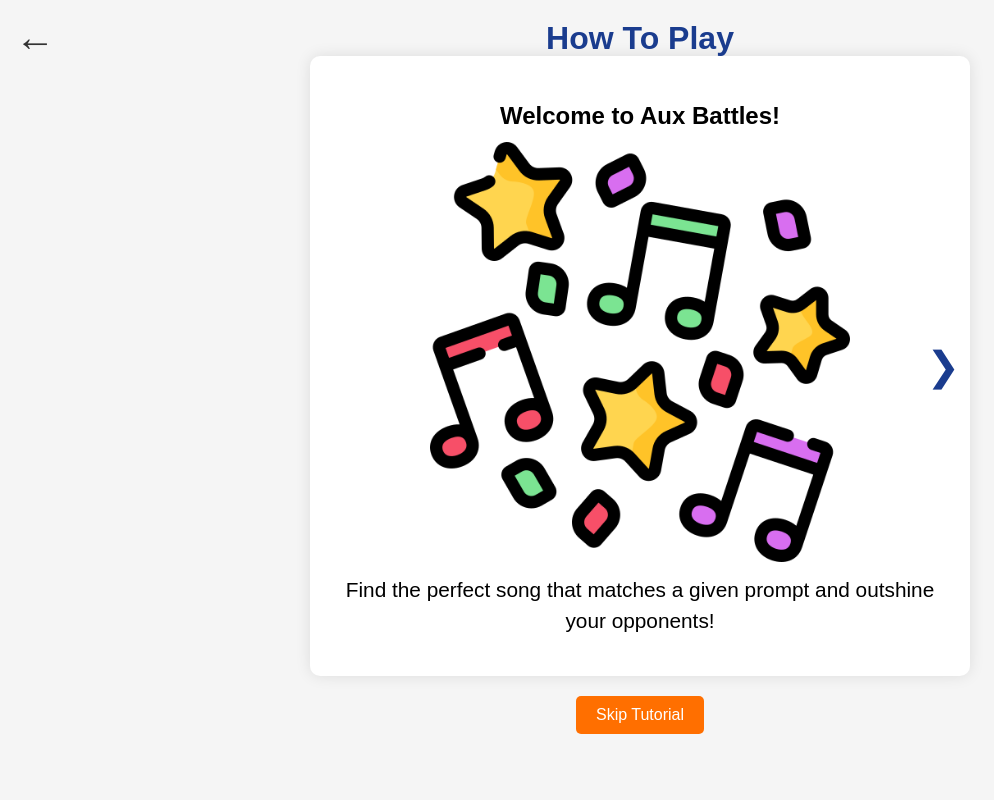
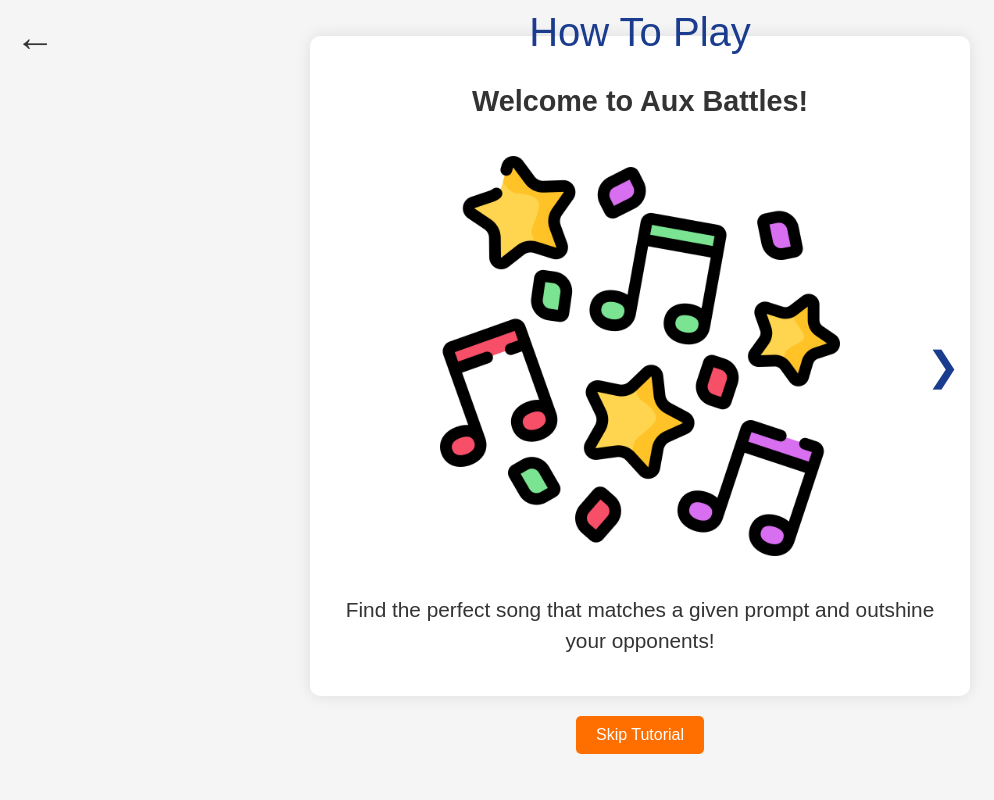
Before and after one commit to rilesthesmiles/AuxBattles, a Flask app: page /tutorial in a window 1280 px wide. Shown: the whole page, without its empty margins (0-994 px from the left). Run offline with Flask 2, Linux system fonts and the light colour scheme.

Commit message:
Changed tutorial screen

```diff
--- a/app.py
+++ b/app.py
@@ -150,5 +150,10 @@ def enter_name_screen():
 def custoom_prompt_screen():
     return render_template('figma_screens/custom_prompt.html')
 
+# if __name__ == '__main__':
+#     app.run(debug=True, port=5001)
+
 if __name__ == '__main__':
-    app.run(debug=True, port=5001)
+    app.run( port=5001, debug=True)
+
+    #host='0.0.0.0',#
--- a/templates/figma_screens/tutorial.html
+++ b/templates/figma_screens/tutorial.html
@@ -2,11 +2,13 @@
 <html lang="en">
 <head>
   <meta charset="UTF-8">
+  <meta http-equiv="X-UA-Compatible" content="IE=edge">
   <meta name="viewport" content="width=device-width, initial-scale=1.0">
   <title>Aux Battles - Tutorial</title>
   <link rel="stylesheet" href="/static/css/style.css">
   <script src="/static/js/app.js" defer></script>
   <style>
+    /* General body styling for consistent layout */
     body {
       font-family: Arial, sans-serif;
       margin: 0;
@@ -14,10 +16,12 @@
       display: flex;
       justify-content: center;
       align-items: center;
-      height: 100vh;
+      min-height: 100vh; /* Use min-height to ensure full view height */
       background-color: #F5F5F5;
+      overflow: hidden; /* Prevent vertical scrolling issues */
     }
 
+    /* Tutorial container styling */
     .tutorial-container {
       text-align: center;
       background-color: white;
@@ -25,22 +29,25 @@
       border-radius: 10px;
       box-shadow: 0 0 15px rgba(0, 0, 0, 0.1);
       width: 90%;
-      max-width: 500px;
-      height: 70vh; /* Consistent card height */
+      max-width: 600px; /* Maximum width for larger screens */
+      min-height: 75vh; /* Ensures consistent card height */
+      margin: 0 auto;
       display: flex;
       flex-direction: column;
       justify-content: space-between;
       position: relative;
     }
 
+    /* Title styling for tutorial cards */
     .tutorial-title {
       margin-bottom: 10px;
-      font-size: 1.5rem;
-      color: black;
+      font-size: 1.8rem; /* Larger font size */
+      color: #333;
     }
 
+    /* Styling for the tutorial images */
     .tutorial-image {
-      height: 40%;
+      height: 40%; /* Allocate fixed height */
       margin: 10px 0;
       display: flex;
       justify-content: center;
@@ -48,18 +55,21 @@
     }
 
     .tutorial-image img {
-      width: 100%;
-      height: auto;
+      width: 80%; /* Adjusted width for better scaling */
+      max-width: 400px; /* Prevent images from growing too large */
+      height: auto; /* Maintain aspect ratio */
       border-radius: 10px;
     }
 
+    /* Styling for tutorial text content */
     .tutorial-content {
       font-size: 1.3rem;
-      color: black;
+      color: #333;
       margin: 10px 0;
       line-height: 1.5;
     }
 
+    /* Arrow navigation styles */
     .arrow {
       position: absolute;
       top: 50%;
@@ -68,20 +78,22 @@
       cursor: pointer;
       transform: translateY(-50%);
       transition: transform 0.2s;
+      z-index: 2; /* Ensure arrows are above other elements */
     }
 
     .arrow-left {
-      left: 10px; /* Adjusted position closer to the edge */
+      left: 10px;
     }
 
     .arrow-right {
-      right: 10px; /* Adjusted position closer to the edge */
+      right: 10px;
     }
 
     .arrow:hover {
       transform: translateY(-50%) scale(1.1);
     }
 
+    /* Styling for the start game button */
     .start-button {
       background-color: #FF6F00;
       color: white;
@@ -90,37 +102,40 @@
       border-radius: 5px;
       font-size: 1.5rem;
       cursor: pointer;
-      width: 80%;
-      display: none; /* Hidden by default, shown on the last card */
+      width: 100%;
+      max-width: 300px;
+      margin: 20px auto;
+      display: block; /* Always ensure it's block-level */
     }
 
     .start-button:hover {
       background-color: #FF8F00;
     }
 
+    /* Styling for the back arrow */
     .back-arrow {
       position: absolute;
       top: 15px;
       left: 15px;
-      font-size: 2.5rem; /* Larger for better visibility */
+      font-size: 2.5rem;
       color: #333;
       cursor: pointer;
-      z-index: 2; /* Ensures it's above other elements */
-      pointer-events: auto; /* Ensures it's clickable */
+      z-index: 2;
     }
 
+    /* Fixed title for the tutorial screen */
     .fixed-title {
       position: absolute;
-      top: 20px; /* Adjusted for more space from the top */
+      top: 10px;
       width: 100%;
       text-align: center;
-      font-size: 3rem; /* Bigger and bolder */
-      margin-bottom: 10px;
+      font-size: 2.5rem; /* Larger and bold font size */
+      margin-bottom: 50px;
       color: #1a3c8e;
-      z-index: 1; /* Ensures it stays above other elements */
-      pointer-events: none; /* Prevents clicking on the title */
+      z-index: 1;
     }
 
+    /* Styling for the skip tutorial button */
     .skip-container {
       text-align: center;
       margin-top: 20px;
@@ -140,41 +155,31 @@
       background-color: #FF8F00;
     }
 
+    /* Media queries for responsiveness */
+    @media (max-width: 600px) {
       .tutorial-container {
-      text-align: center;
-      background-color: white;
-      padding: 30px;
-      border-radius: 10px;
-      box-shadow: 0 0 15px rgba(0, 0, 0, 0.1);
-      width: 90%;
-      max-width: 600px;
-      margin: 0 auto;
+        padding: 20px;
+        width: 95%;
       }
 
-    .fixed-title {
-      font-size: 2rem;
-      font-weight: bold;
-      text-align: center;
-      margin-bottom: 20px;
-      color: #1a3c8e;
+      .tutorial-title {
+        font-size: 1.5rem;
+      }
+
+      .tutorial-image img {
+        width: 100%;
+        max-width: none;
       }
 
       .start-button {
-      background-color: #FF6F00;
-      color: white;
+        font-size: 1rem;
         padding: 10px 20px;
-      border: none;
-      border-radius: 5px;
-      font-size: 1rem;
-      cursor: pointer;
-      display: block;
-      margin: 10px auto;
       }
 
-    .start-button:hover {
-      background-color: #FF8F00;
+      .arrow {
+        font-size: 2rem;
       }
-
+    }
   </style>
 </head>
 <body>
@@ -193,8 +198,8 @@
     </div>
     <p class="tutorial-content">Slide content will go here.</p>
     <button class="start-button" onclick="window.location.href='/choose_prompt'">Start Game</button>
-    <span class="arrow arrow-left" onclick="prevSlide()">&#10094;</span> <!-- Left arrow -->
-    <span class="arrow arrow-right" onclick="nextSlide()">&#10095;</span> <!-- Right arrow -->
+    <span class="arrow arrow-left" onclick="prevSlide()">&#10094;</span>
+    <span class="arrow arrow-right" onclick="nextSlide()">&#10095;</span>
   </div>
 
   <!-- Skip Tutorial Button -->
@@ -203,7 +208,6 @@
   </div>
 
   <script>
-
     const slides = [
       {
         title: "Welcome to Aux Battles!",
@@ -286,3 +290,4 @@
   </script>
 
 </body>
+</html>
```
Lines whose indentation alone changed are shown as unchanged.
